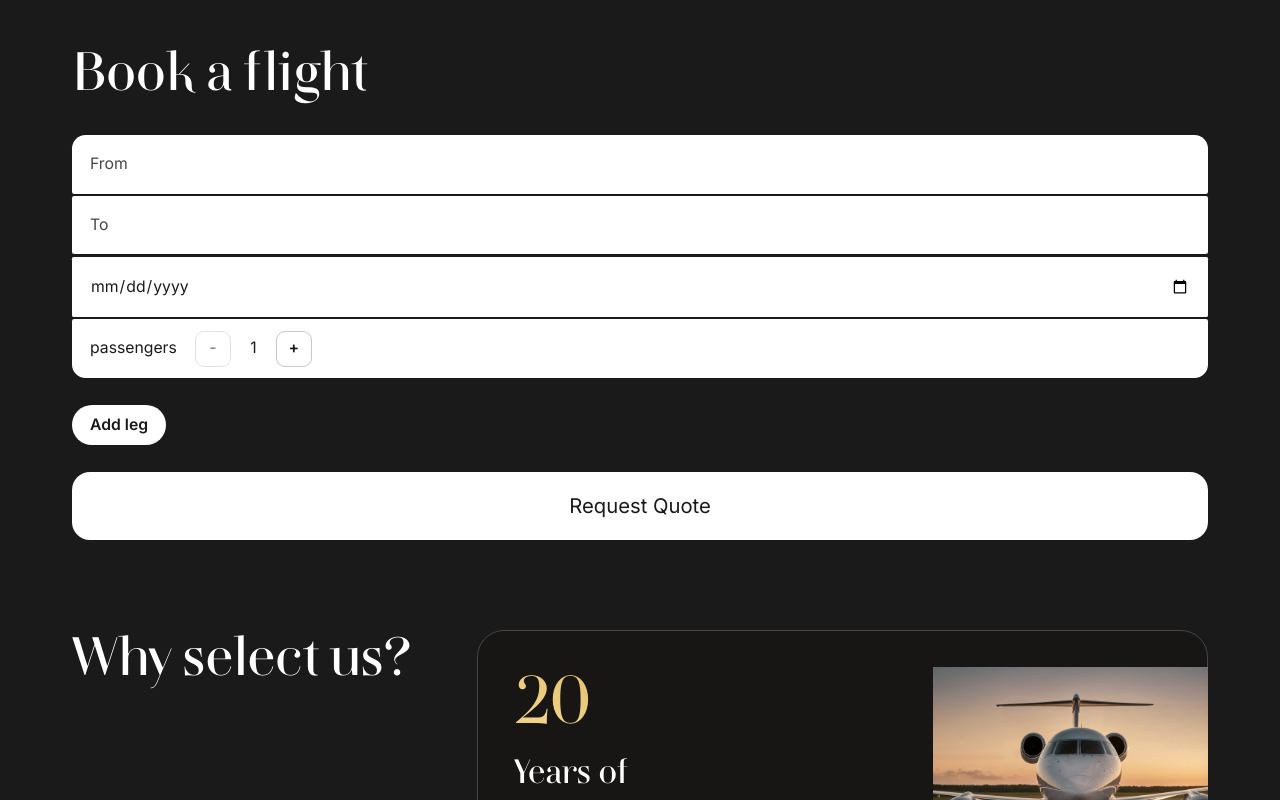
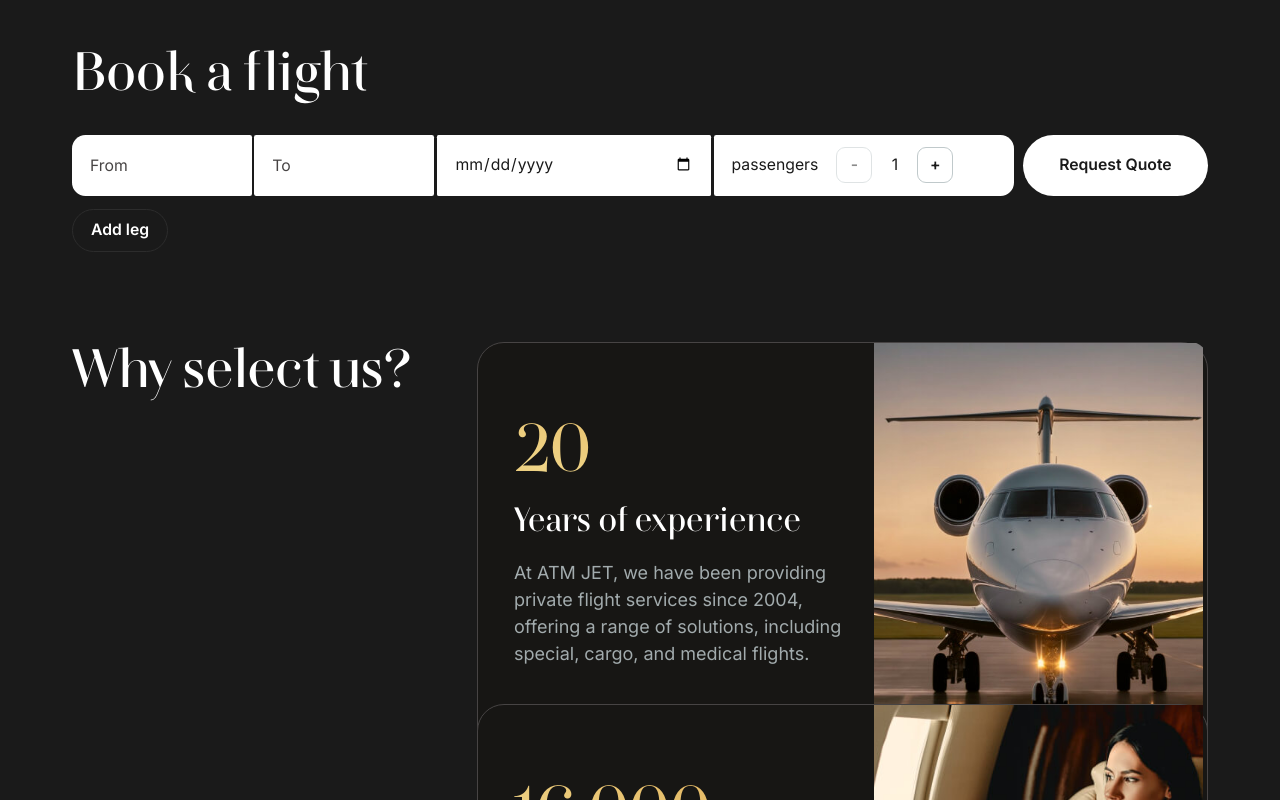
Before and after one commit to pixbs/atmjet_website, a Next.js app: page /en in a window 1280 px wide. Shown: the part 800-1600 px from the top of the page. Built offline with nearby package versions, Linux system fonts and the light colour scheme.

Commit message:
👔 feat: Improve responsive layout for why_us_card and direction components

```diff
--- a/src/components/elements/why_us_card.tsx
+++ b/src/components/elements/why_us_card.tsx
@@ -16,13 +16,13 @@ export function WhyUsCard(props: CardProps) {
 
 	return (
 		<motion.div
-			className='card sticky -mb-16 gap-4 bg-gray-150 p-8 pb-24 last:mb-0 last:pb-10 md:flex-row md:gap-40'
+			className='card sticky -mb-16 gap-4 bg-gray-150 p-8 pb-24 last:mb-0 last:pb-10 md:flex-row md:gap-16 md:py-0 md:last:pb-0'
 			initial={{ opacity: 0, y: -50 }}
 			transition={{ duration: 0.5 }}
 			whileInView={{ opacity: 1, y: 0 }}
 			style={{ top: `${topPadding}px` }}
 		>
-			<div className='gap-4 md:w-1/2'>
+			<div className='gap-4 md:w-1/2 md:pb-24 md:pt-16'>
 				<Counter className='bg-gold bg-fixed bg-clip-text font-serif text-6xl text-transparent'>
 					{num}
 				</Counter>
@@ -30,7 +30,7 @@ export function WhyUsCard(props: CardProps) {
 				<p>{description}</p>
 			</div>
 			<div
-				className='-mx-9 -mb-12 h-48 bg-cover bg-center md:w-1/2'
+				className='-mx-9 -mb-12 h-48 bg-cover bg-center md:h-full md:w-1/2'
 				style={{ backgroundImage: `url(${imageSrc})` }}
 			/>
 		</motion.div>
--- a/src/components/form/direction.tsx
+++ b/src/components/form/direction.tsx
@@ -26,7 +26,7 @@ export function Direction(props: DirectionProps) {
 	} = useFormContext()
 
 	return (
-		<div className='gap-0.5 rounded-xl'>
+		<div className='w-full content-stretch items-stretch justify-stretch gap-0.5 rounded-xl lg:flex-row'>
 			<Controller
 				control={control}
 				name={`direction.${index}.from`}
@@ -35,7 +35,7 @@ export function Direction(props: DirectionProps) {
 						value={field.value}
 						onChange={field.onChange}
 						placeholder={t('from')}
-						className='rounded-t-xl'
+						className='w-full rounded-t-xl lg:h-full lg:min-w-40 lg:rounded-sm lg:rounded-l-xl'
 					/>
 				)}
 			/>
@@ -43,15 +43,20 @@ export function Direction(props: DirectionProps) {
 				control={control}
 				name={`direction.${index}.to`}
 				render={({ field }) => (
-					<AutoComplete value={field.value} onChange={field.onChange} placeholder={t('to')} />
+					<AutoComplete
+						value={field.value}
+						onChange={field.onChange}
+						placeholder={t('to')}
+						className='w-full lg:h-full lg:min-w-40'
+					/>
 				)}
 			/>
-			<div className='rounded-sm bg-gray-900'>
+			<div className='w-full rounded-sm bg-gray-900'>
 				<Controller
 					control={control}
 					name={`direction.${index}.date`}
 					render={({ field }) => (
-						<input {...field} type='date' placeholder={t('date')} className='w-full' />
+						<input {...field} type='date' placeholder={t('date')} className='w-full lg:h-full' />
 					)}
 				/>
 			</div>
@@ -63,7 +68,7 @@ export function Direction(props: DirectionProps) {
 						{...field}
 						placeholder={t('passengers')}
 						onChange={(e) => field.onChange(Number(e.target.value))}
-						className='rounded-b-xl'
+						className='w-full rounded-b-xl lg:rounded-sm lg:!rounded-r-xl'
 					/>
 				)}
 			/>
--- a/src/components/form/request_flight.tsx
+++ b/src/components/form/request_flight.tsx
@@ -61,23 +61,36 @@ export function RequestForm(props: RequestFormProps) {
 
 	return (
 		<FormProvider {...methods}>
-			<form onSubmit={handleSubmit(onSubmit)} className='flex flex-col gap-6'>
+			<form onSubmit={handleSubmit(onSubmit)} className='flex flex-col gap-6 lg:gap-3'>
 				{fields.map((field, index) => (
-					<div key={field.id} className='flex flex-col gap-2'>
+					<div key={field.id} className='flex flex-col gap-2 lg:flex-row'>
 						<Direction index={index} />
 						{index != 0 && (
-							<button type='button' onClick={() => handleRemove(index)} className='self-end'>
+							<button
+								type='button'
+								onClick={() => handleRemove(index)}
+								className='self-end border border-gray-300 bg-gray-100 text-gray-900 lg:h-14 lg:w-48'
+							>
 								{t('delete-leg')}
+							</button>
+						)}
+						{index == 0 && (
+							<button type='submit' className={`w-48 ${buttonClassName}`}>
+								{buttonText || t('request-quote')}
 							</button>
 						)}
 					</div>
 				))}
 				{fields.length < max && (
-					<button type='button' onClick={handleAppend} className='self-start'>
+					<button
+						type='button'
+						onClick={handleAppend}
+						className='self-start border border-gray-300 bg-gray-100 text-gray-900'
+					>
 						{t('add-leg')}
 					</button>
 				)}
-				<button type='submit' className={buttonClassName || 'big'}>
+				<button type='submit' className={`big lg:hidden ${buttonClassName}`}>
 					{buttonText || t('request-quote')}
 				</button>
 			</form>
```
